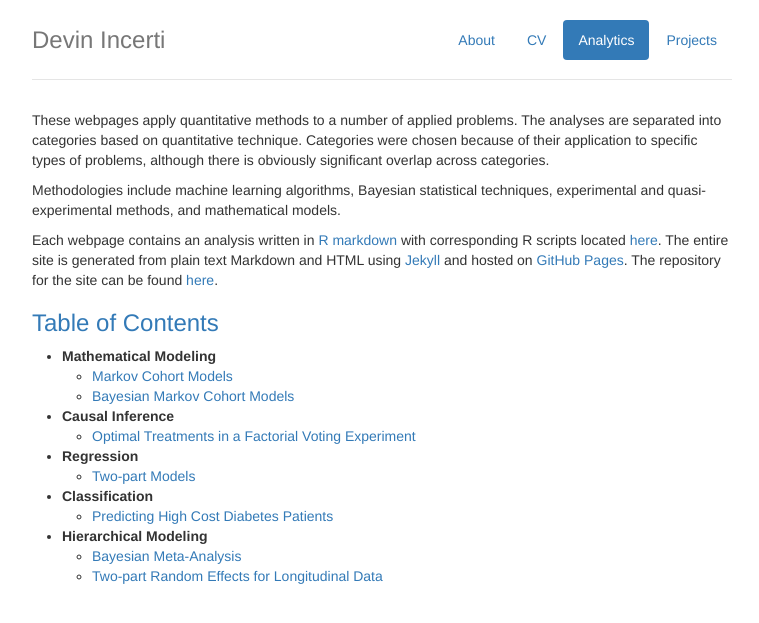
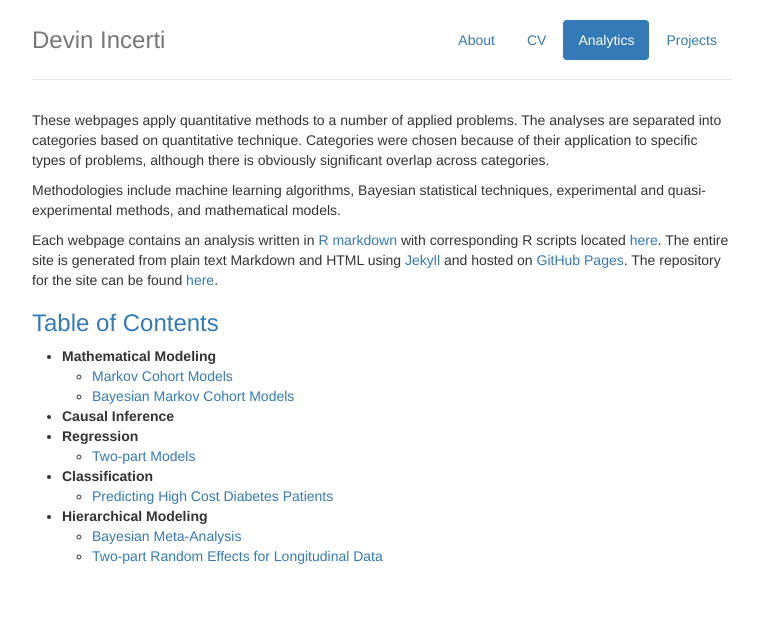
Before and after one commit to dincerti/dincerti.github.io, a Jekyll site: the page built from analytics.md, in a window 1280 px wide. Shown: the top 623 px of the page, without its empty margins (258-1017 px from the left). Built offline with Jekyll 4.4.1, drawn with Linux system fonts in a browser that asks for light colours.

Commit message:
Update analytics.md

```diff
--- a/analytics.md
+++ b/analytics.md
@@ -13,7 +13,6 @@ Each webpage contains an analysis written in [R markdown](http://rmarkdown.rstud
   + [Markov Cohort Models](markov_cohort.html)
   + [Bayesian Markov Cohort Models](bayesian_markov_cohort.html)
 * **Causal Inference**
-  + [Optimal Treatments in a Factorial Voting Experiment](factorial_design.html)
 * **Regression**
   + [Two-part Models](twopart.html)
 * **Classification**
```
